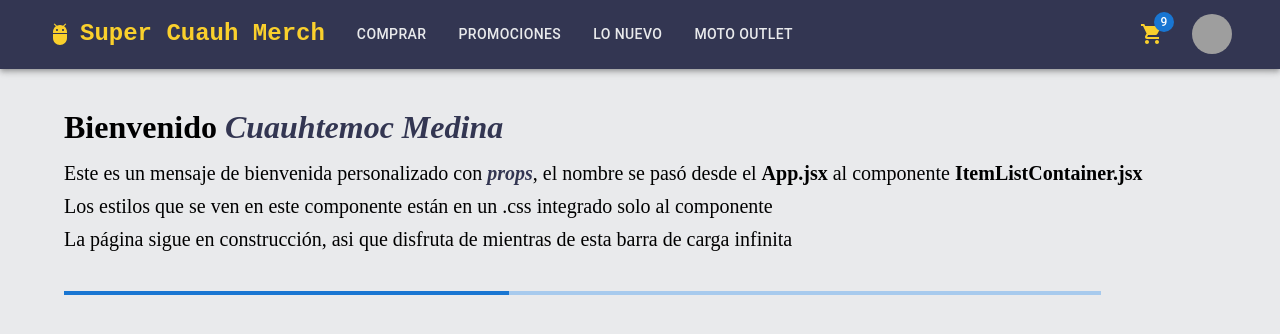
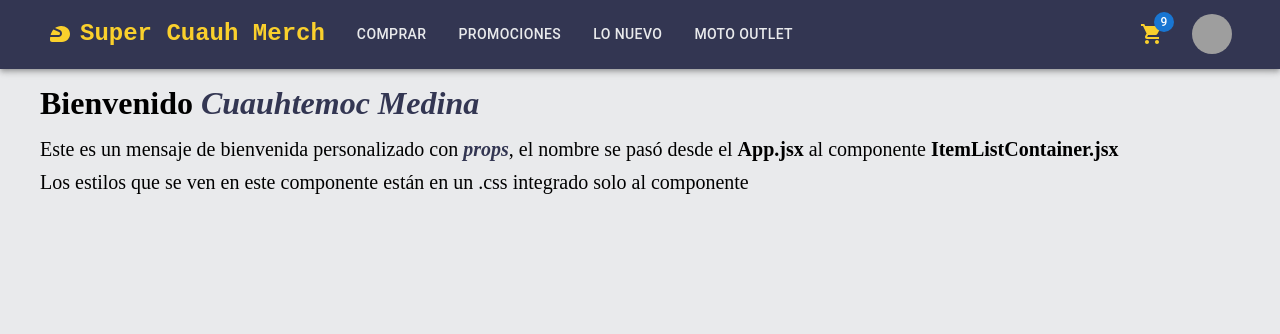
Before and after one commit to cuauhmedina/eccomerce, a React (Vite) app: page / in a window 1280 px wide. Shown: the top 334 px of the page. Built offline with nearby package versions, Linux system fonts and the light colour scheme; grey boxes are pictures that could not be loaded.

Commit message:
PreEntrega1 Medina Muñoz Cuauhtemoc.

```diff
--- a/src/components/page/itemList/ItemListContainer.css
+++ /dev/null
@@ -1,12 +0,0 @@
-h1{
-    margin: .5em 0;
-}
-
-p {
-  font-size: 20px;
-  margin: .5em 0;
-}
-
-i {
-  color: #333652;
-}
--- a/src/components/page/itemList/ItemListContainer.jsx
+++ /dev/null
@@ -1,35 +0,0 @@
-import {LinearProgress, Container, Stack } from "@mui/material";
-import "./ItemListContainer.css";
-
-const ItemListContainer = ({ greeting }) => {
-  return (
-    <>
-      <Container maxWidth="lg" sx={{ my: 5 }}>
-        <h1>
-          Bienvenido <i>{greeting}</i>
-        </h1>
-        <p>
-          Este es un mensaje de bienvenida personalizado con{" "}
-          <b>
-            <i>props</i>
-          </b>
-          , el nombre se pasó desde el <b>App.jsx</b> al componente{" "}
-          <b>ItemListContainer.jsx</b>
-        </p>
-        <p>
-          Los estilos que se ven en este componente están en un .css integrado
-          solo al componente{" "}
-        </p>
-        <p>
-          La página sigue en construcción, asi que disfruta de mientras de esta
-          barra de carga infinita
-        </p>
-        <Stack sx={{ width: "90%", color: "grey.500", my:5 }}>
-          <LinearProgress />
-        </Stack>
-      </Container>
-    </>
-  );
-};
-
-export default ItemListContainer;
--- /dev/null
+++ b/src/components/page/itemListContainer/ItemListContainer.css
@@ -0,0 +1,17 @@
+h1 {
+  margin: 0.5em 0;
+}
+
+p {
+  font-size: 20px;
+  margin: 0.5em 0;
+}
+
+i {
+  color: #333652;
+}
+
+.container {
+  max-width: 1200px;
+  margin: 0 auto;
+}
--- /dev/null
+++ b/src/components/page/itemListContainer/ItemListContainer.jsx
@@ -0,0 +1,55 @@
+// import { LinearProgress, Container, Stack } from "@mui/material";
+import "./ItemListContainer.css";
+
+const ItemListContainer = ({ greeting }) => {
+  return (
+    <>
+      <div className="container">
+        <h1>
+          Bienvenido <i>{greeting}</i>
+        </h1>
+        <p>
+          Este es un mensaje de bienvenida personalizado con{" "}
+          <b>
+            <i>props</i>
+          </b>
+          , el nombre se pasó desde el <b>App.jsx</b> al componente{" "}
+          <b>ItemListContainer.jsx</b>
+        </p>
+        <p>
+          Los estilos que se ven en este componente están en un .css integrado
+          solo al componente{" "}
+        </p>
+      </div>
+
+      {/* Este codigo está comentado, por algun motivo me tiraba el error en Box.js diciendo undefined, pero el error es intermitente, Qué estará pasando aquí?? */}
+
+      {/* <Container maxWidth="lg" sx={{ my: 5 }}>
+        <h1>
+          Bienvenido <i>{greeting}</i>
+        </h1>
+        <p>
+          Este es un mensaje de bienvenida personalizado con{" "}
+          <b>
+            <i>props</i>
+          </b>
+          , el nombre se pasó desde el <b>App.jsx</b> al componente{" "}
+          <b>ItemListContainer.jsx</b>
+        </p>
+        <p>
+          Los estilos que se ven en este componente están en un .css integrado
+          solo al componente{" "}
+        </p>
+        <p>
+          La página sigue en construcción, asi que disfruta de mientras de esta
+          barra de carga infinita
+        </p>
+        <Stack sx={{ width: "90%", color: "grey.500", my: 5 }}>
+          <LinearProgress />
+        </Stack>
+      </Container> */}
+    </>
+  );
+};
+
+export default ItemListContainer;
--- a/src/components/page/navbar/NavBar.jsx
+++ b/src/components/page/navbar/NavBar.jsx
@@ -10,8 +10,8 @@ import Avatar from "@mui/material/Avatar";
 import Button from "@mui/material/Button";
 import Tooltip from "@mui/material/Tooltip";
 import MenuItem from "@mui/material/MenuItem";
-import AdbIcon from "@mui/icons-material/Adb";
 import ShoppingCartIcon from "@mui/icons-material/ShoppingCart";
+import SportsMotorsportsIcon from "@mui/icons-material/SportsMotorsports";
 import { useState } from "react";
 import { Badge } from "@mui/material";
 
@@ -48,7 +48,9 @@ const NavBar = () => {
       <Container maxWidth="xl">
         <Toolbar>
           {/* ICONO*/}
-          <AdbIcon sx={{ display: { xs: "none", md: "flex" }, mr: 1 }} />
+          <SportsMotorsportsIcon
+            sx={{ display: { xs: "none", md: "flex" }, mr: 1 }}
+          />
 
           {/* TITULO*/}
           <Typography
@@ -108,7 +110,9 @@ const NavBar = () => {
           </Box>
 
           {/* ICONO TABLE */}
-          <AdbIcon sx={{ display: { xs: "flex", md: "none" }, mr: 1 }} />
+          <SportsMotorsportsIcon
+            sx={{ display: { xs: "flex", md: "none" }, mr: 1 }}
+          />
           {/* TITULO TABLET*/}
           <Typography
             variant="h5"
@@ -147,7 +151,13 @@ const NavBar = () => {
           </Box>
 
           <IconButton size="large">
-            <Badge size="large" badgeContent={9} color="primary" style={{ color: "#FAD02C" }} sx={{ mx: 2 }}>
+            <Badge
+              size="large"
+              badgeContent={9}
+              color="primary"
+              style={{ color: "#FAD02C" }}
+              sx={{ mx: 2 }}
+            >
               <ShoppingCartIcon />
             </Badge>
           </IconButton>
```
Also changed, not shown: src/App.jsx (+3 -4 lines).
